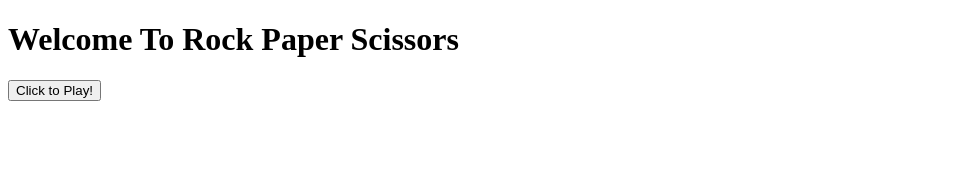
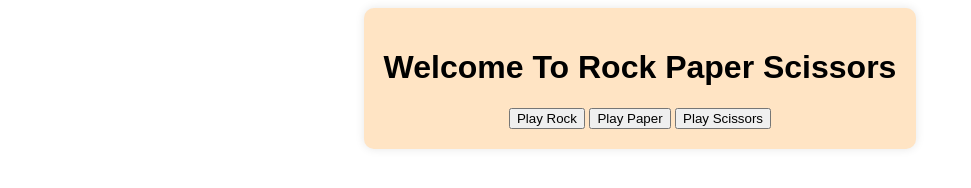
Before and after one commit to jjackson0228/Rock-Paper-Scissors, a plain HTML site: page index.html in a window 1280 px wide. Shown: the whole page, without its empty margins (0-971 px from the left). Drawn offline with Linux system fonts and the light colour scheme.

Commit message:
added style to game

```diff
--- a/index.html
+++ b/index.html
@@ -11,8 +11,11 @@
 <body>
     <div class="container">
         <h1>Welcome To Rock Paper Scissors</h1>
-        <button id="myButton">Click to Play!</button>
-        <p id="gameMessage"></p>
+        <div class="game-choices">
+            <button class="choice" id="rock">Play Rock</button>
+            <button class="choice" id="paper">Play Paper</button>
+            <button class="choice" id="scissors">Play Scissors</button>
+        </div>
     </div>
 
 
--- a/style.css
+++ b/style.css
@@ -0,0 +1,20 @@
+body {
+    font-family: Arial, Helvetica, sans-serif;
+    background-color: white;
+    display: flex;
+    justify-content: center;
+    align-items: center;
+
+}
+
+.game-choices {
+    margin: 20px, 0;
+}
+
+.container {
+    background-color: bisque;
+    padding: 20px;
+    border-radius: 10px;
+    box-shadow: 0 0 10px rgba(0, 0, 0, 0.1);
+    text-align: center;
+}
```
Also changed, not shown: script.js (+18 -7 lines).
